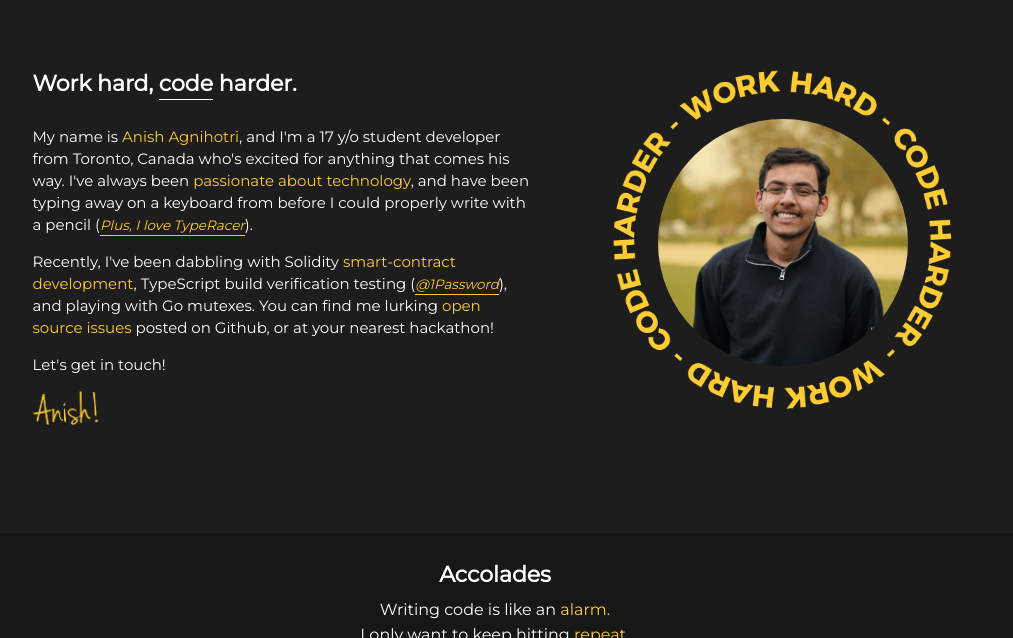
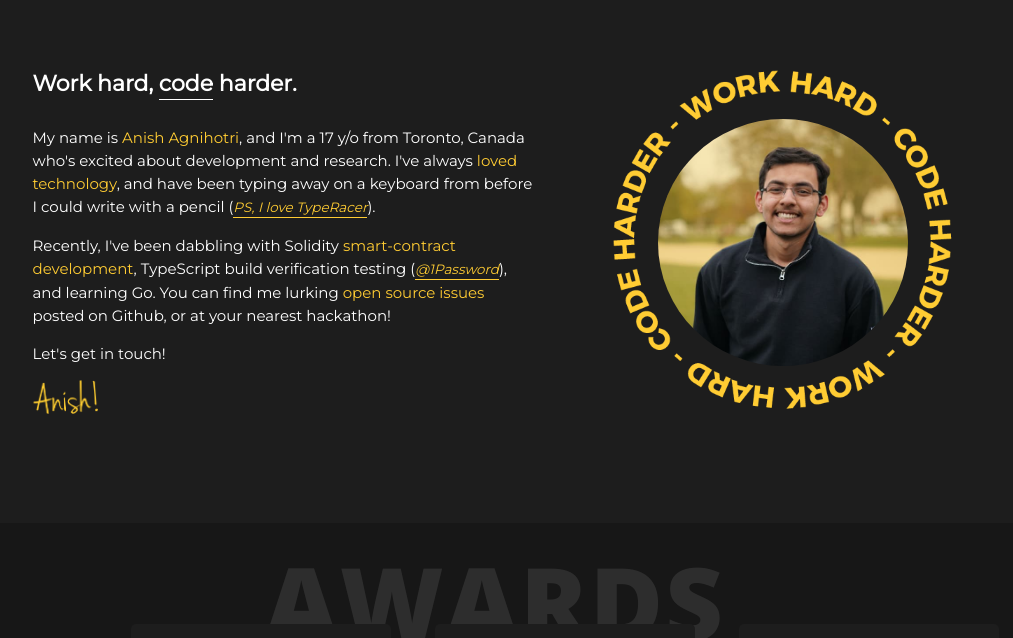
Before and after one commit to Anish-Agnihotri/anish-agnihotri.github.io, a plain HTML site: page index.html in a window 1280 px wide. Shown: the part 850-1488 px from the top of the page, without its empty margins (145-1158 px from the left). Drawn offline with nearby package versions, Linux system fonts and the light colour scheme.

Commit message:
Temp change: accolades

```diff
--- a/assets/styles/main.css
+++ b/assets/styles/main.css
@@ -68,7 +68,7 @@ body {
 #aboutCTA>div:last-child>p {
     color: #fff;
     font-size: 15px;
-    line-height: 22px;
+    line-height: 23px;
 }
 
 .highlightColor {
@@ -147,6 +147,7 @@ body {
     max-width: 1000px;
     display: inline-block;
     margin-left: calc((100vw - 1000px) /2);
+    margin-top: -7vw;
     padding-bottom: 20px;
 }
 
@@ -204,9 +205,17 @@ body {
 }
 
 #accolades>h3 {
-    font-size: 22px;
-    color: #fff;
-    line-height: 40px;
+    font-size: 10vw;
+    letter-spacing: 2px;
+    color: hsla(0, 0%, 95%, .1);
+    font-family: 'Open Sans', sans-serif;
+    display: inline-block;
+    margin-block-start: 10px;
+    margin-block-end: 0px;
+    -webkit-user-select: none; /* Safari */
+    -moz-user-select: none; /* Firefox */
+    -ms-user-select: none; /* IE10+/Edge */
+    user-select: none; /* Standard */
 }
 
 #accolades>p {
@@ -570,6 +579,12 @@ body {
     #subfooter {
         padding-top: 75px;
     }
+    #accolades>h3 {
+        font-size: 35px;
+    }
+    .scroller {
+        margin-top: -10px;
+    }
 }
 
 @media screen and (min-width: 1060px) {
@@ -589,6 +604,12 @@ body {
         float: left;
         text-align: left;
         padding-right: 1%;
+    }
+    #accolades>h3 {
+        font-size: 100px;
+    }
+    .scroller {
+        margin-top: -65px;
     }
 }
 
@@ -623,6 +644,13 @@ body {
     font-family: 'Open Sans', sans-serif;
     letter-spacing: 0;
     padding-left: 10%;
+}
+
+#header>div>h1>strong>span {
+    -webkit-user-select: none; /* Safari */
+    -moz-user-select: none; /* Firefox */
+    -ms-user-select: none; /* IE10+/Edge */
+    user-select: none; /* Standard */
 }
 
 .title>h2 {
--- a/index.html
+++ b/index.html
@@ -23,7 +23,7 @@
     <title>Anish Agnihotri</title>
 
     <!-- Imports -->
-    <link rel="stylesheet" href="assets/styles/main.min.css" type="text/css">
+    <link rel="stylesheet" href="assets/styles/main.css" type="text/css">
 </head>
 
 <body>
@@ -61,12 +61,11 @@
                 <h3>Work hard,
                     <a href="#accolades">code</a> harder.</h3>
                 <p>My name is
-                    <span class="highlightColor">Anish Agnihotri</span>, and I'm a 17 y/o student developer from Toronto, Canada who's excited for
-                    anything that comes his way. I've always been
-                    <span class="highlightColor">passionate about technology</span>, and have been typing away on a keyboard from before I could properly
-                    write with a pencil (<a href="https://data.typeracer.com/pit/profile?user=typeswithtwo" target="_blank" rel="noopener">Plus, I love TypeRacer</a>).</p>
+                    <span class="highlightColor">Anish Agnihotri</span>, and I'm a 17 y/o from Toronto, Canada who's excited about development and research. I've always
+                    <span class="highlightColor">loved technology</span>, and have been typing away on a keyboard from before I could
+                    write with a pencil (<a href="https://data.typeracer.com/pit/profile?user=typeswithtwo" target="_blank" rel="noopener">PS, I love TypeRacer</a>).</p>
                 <p>Recently, I've been dabbling with Solidity
-                    <span class="highlightColor">smart-contract development</span>, TypeScript build verification testing (<a href="https://1password.com" target="_blank" rel="noopener">@1Password</a>), and playing with Go mutexes. You can find me lurking
+                    <span class="highlightColor">smart-contract development</span>, TypeScript build verification testing (<a href="https://1password.com" target="_blank" rel="noopener">@1Password</a>), and learning Go. You can find me lurking
                     <span class="highlightColor">open source issues</span> posted on Github, or at your nearest hackathon!</p>
                 <p>Let's get in touch!</p>
                 <img src="assets/images/signature.png" style="width: 13%;" alt="Anish's signature."/>
@@ -75,12 +74,7 @@
     </div>
     <!-- Accolades section -->
     <div id="accolades">
-        <h3>Accolades</h3>
-        <p>Writing code is like an
-            <span class="highlightColor">alarm.</span>
-            </br>I only want to keep hitting
-            <span class="highlightColor">repeat.</span>
-        </p>
+        <h3>AWARDS</h3>
         <div class="scroller">
             <a href="https://consensys.net/academy/2018developer/" target="_blank" rel="noopener">
                 <div class="accoladeItem">
@@ -323,12 +317,12 @@
             <div class="col-6">
                 <h4>Give me a summary —</h4>
                 <p>Hey there! My name is Anish Agnihotri, and I'm a
-                    <span class="highlightColor">student developer</span> based out of Toronto, Canada.</p>
+                    <span class="highlightColor">student developer</span> from Toronto, Canada.</p>
                 <p>I've always had a
-                    <span class="highlightColor">passion</span> for technology, and these days, can be found exploring
+                    <span class="highlightColor">passion</span> for technology and can be found exploring
                     <span class="highlightColor">open-source</span> projects and
-                    <span class="highlightColor">decentralized applications</span> built on the blockchain.</p>
-                <p>I'm actively on the lookout for future opportunities in development and research, so do
+                    <span class="highlightColor">decentralized applications</span> built with blockchain.</p>
+                <p>I'm actively on the lookout for future opportunities in development and research, so
                     <span class="highlightColor">get in touch!</span>
                 </p>
             </div>
```
